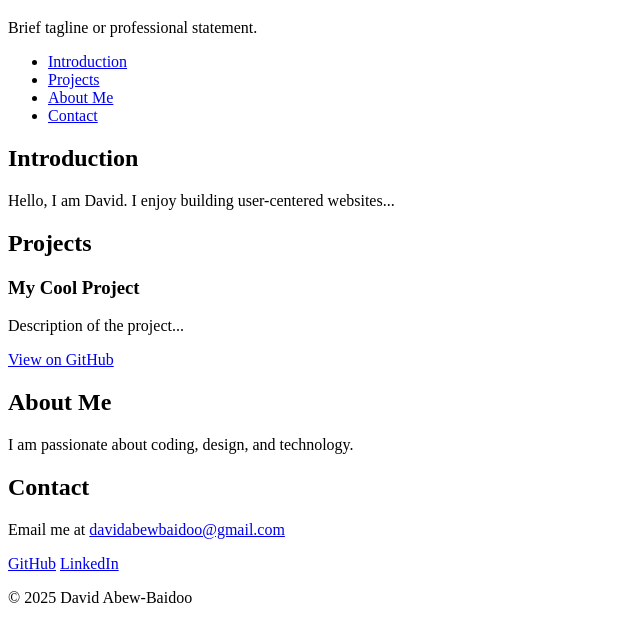
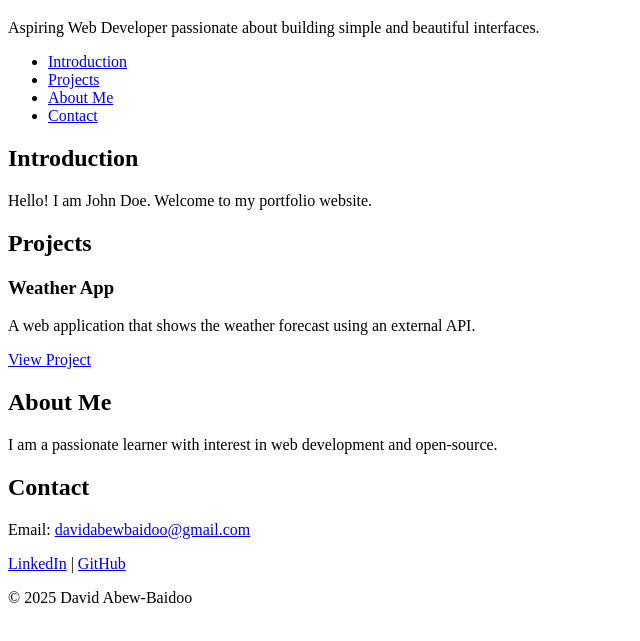
Before and after one commit to kwamenaabew/My_First_Portfolio, a plain HTML site: page portfolio/index.html in a window 1280 px wide. Shown: the part 61-702 px from the top of the page, without its empty margins (0-640 px from the left). Drawn offline with Linux system fonts and the light colour scheme.

Commit message:
Initial personal portfolio HTML page

```diff
--- a/portfolio/index.html
+++ b/portfolio/index.html
@@ -2,14 +2,17 @@
 <html lang="en">
 <head>
     <meta charset="UTF-8">
+    <meta name="viewport" content="width=device-width, initial-scale=1.0">
     <title>David Abew-Baidoo - Personal Portfolio</title>
 </head>
 <body>
     <header>
         <h1>David Abew-Baidoo</h1>
-        <p>Brief tagline or professional statement.</p>
+        <p>
+            Aspiring Web Developer passionate about building simple and beautiful interfaces.
+        </p>
+    </header>
 
-    </header>
     <nav>
         <ul>
             <li><a href="#introduction">Introduction</a></li>
@@ -18,32 +21,39 @@
             <li><a href="#contact">Contact</a></li>
         </ul>
     </nav>
+
     <section id="introduction">
         <h2>Introduction</h2>
-        <p>Hello, I am David. I enjoy building user-centered websites...</p>
+        <p>Hello! I am John Doe. Welcome to my portfolio website.</p>
     </section>
+
     <section id="projects">
         <h2>Projects</h2>
         <article class="project">
-            <h3>My Cool Project</h3>
-            <p>Description of the project...</p>
-            <a href="https://github.com/My_First_Portfolio" target="_blank">View on GitHub</a>
+            <h3>Weather App</h3>
+            <p>A web application that shows the weather forecast using an external API.</p>
+            <a href="https://github.com/your-username/weather-app" target="_blank">View Project</a>
         </article>
     </section>
+
     <section id="about">
         <h2>About Me</h2>
-        <p>I am passionate about coding, design, and technology.</p>
+        <p>I am a passionate learner with interest in web development and open-source.</p>
     </section>
+
     <section id="contact">
         <h2>Contact</h2>
-        <p>Email me at <a href="mailto:davidabewbaidoo@gmail.com">davidabewbaidoo@gmail.com</a></p>
+        <p>Email: <a href="davidabewbaidoo@gmail.com">davidabewbaidoo@gmail.com</a></p>
         <p>
+            <a href="https://www.linkedin.com/in/kwamenaabew" target="_blank">LinkedIn</a> |
             <a href="https://github.com/kwamenaabew" target="_blank">GitHub</a>
-            <a href="https://linkedin.com/in/kwamenaabew" target="_blank">LinkedIn</a>
+
         </p>
     </section>
+
     <footer>
         <p>&copy; 2025 David Abew-Baidoo</p>
     </footer>
+
 </body>
 </html>
```
